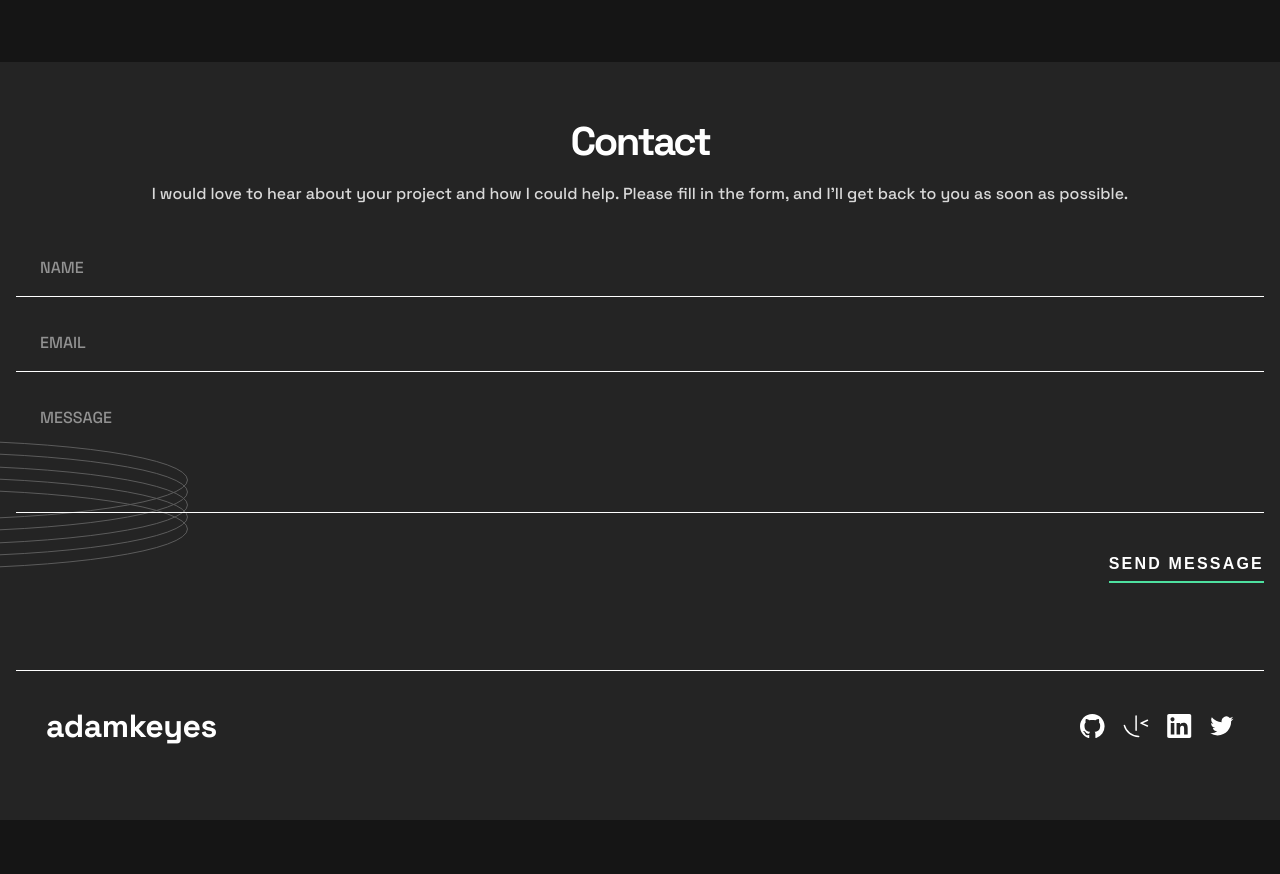
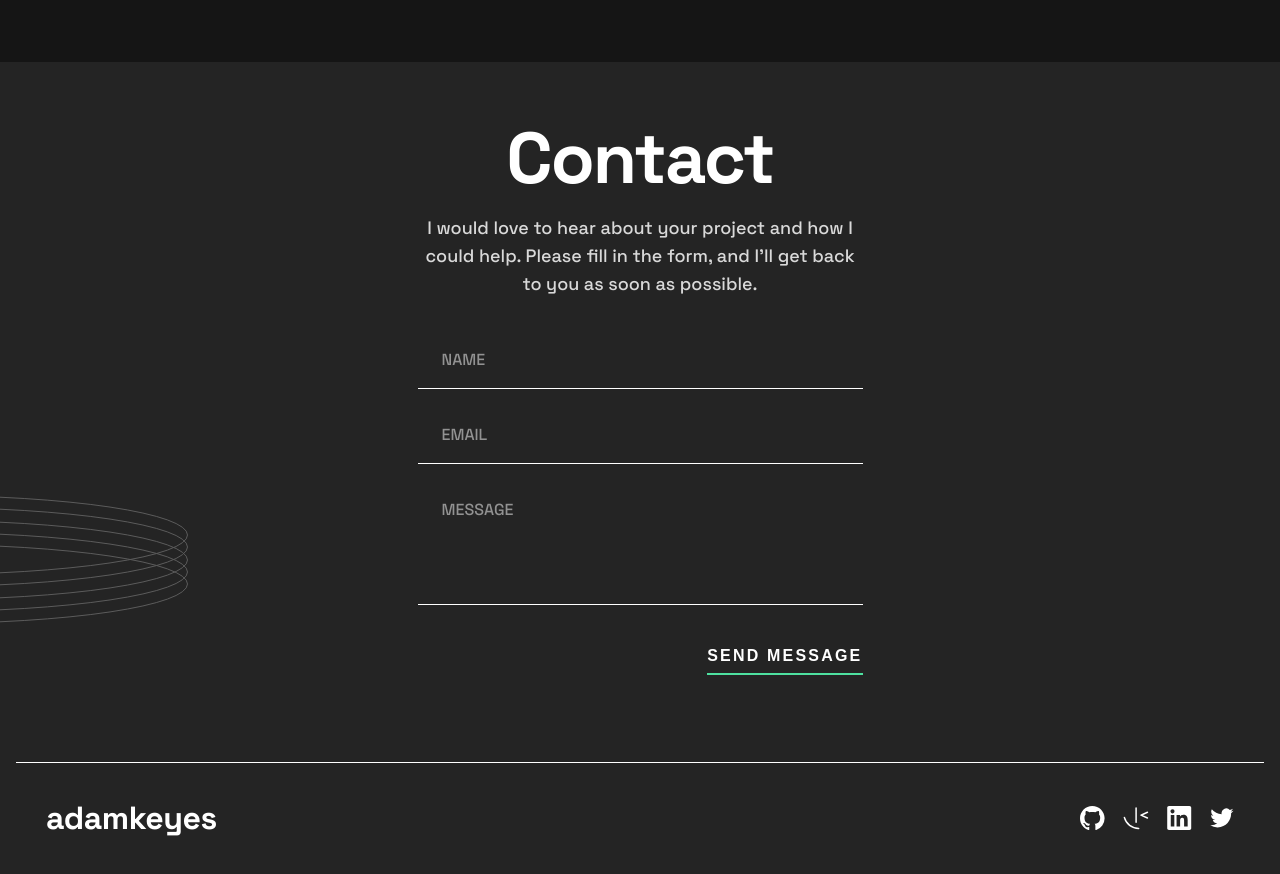
Before and after one commit to Andrej044/sp-developer-portfolio, a plain HTML site: page index.html in a window 1280 px wide. Shown: the part 3280-4154 px from the top of the page. Before the commit the page ends 4100 px from the top, so only its background shows below. Drawn offline with Linux system fonts and the light colour scheme.

Commit message:
add media queries for tablets for footer && contact section

```diff
--- a/styles.css
+++ b/styles.css
@@ -316,7 +316,7 @@ a:hover, a:active, a:focus, button:hover, button:focus {
   .contact-title{
     text-align: center;
   }
-  .contact p {
+  .contact-wrapper p {
     margin-top: 2rem;
     color: var(--light-gray);
     text-align: center;
@@ -527,4 +527,24 @@ a:hover, a:active, a:focus, button:hover, button:focus {
     .describe__title{
       letter-spacing: 0;
     }
+    /* end */
+  /* main end */
+
+  /* footer */
+    /* section contact */
+    .contact-title{
+      font-size: 7.2rem;
+      line-height: 7.2rem;
+      letter-spacing: -0.2rem;
+    }
+    .contact-wrapper{
+      max-width: 445px;
+      margin: 0 auto;
+    }
+    .contact-wrapper p{
+      font-size: 1.8rem;
+      line-height: 2.8rem;
+    }
+    /* end */
+  /*footer end */
 }
```
